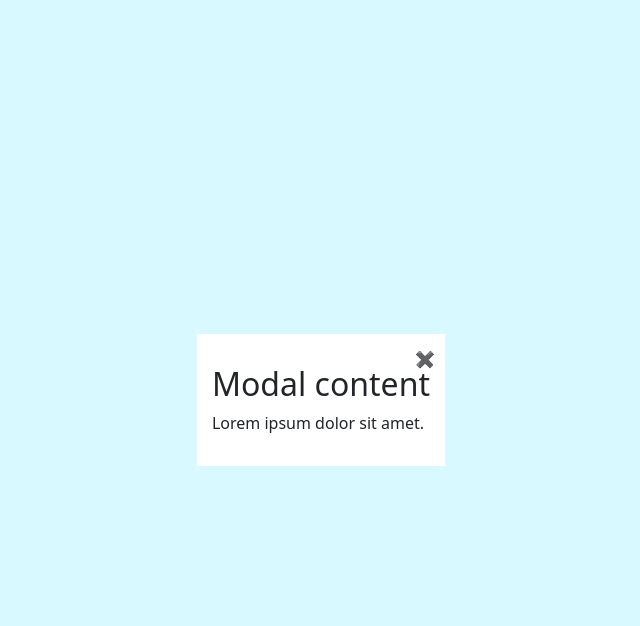
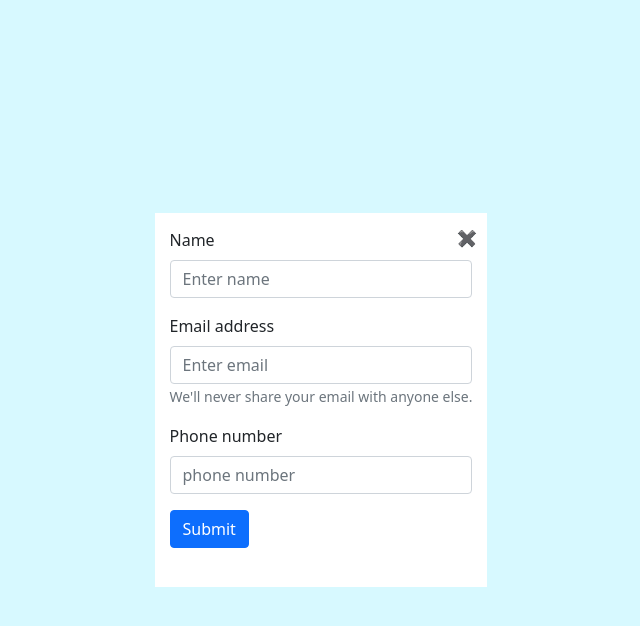
Before and after one commit to BegimaiA/News-app, a React (Create React App) app: page /auth in a window 1280 px wide. Both pictures are taken after a click on the button "Submit an application". Shown: the top 626 px of the page, without its empty margins (319-959 px from the left). Built offline with nearby package versions, Linux system fonts and the light colour scheme.

Commit message:
added setTimeout

```diff
--- a/src/components/Header/index.js
+++ b/src/components/Header/index.js
@@ -3,10 +3,33 @@ import {FontAwesomeIcon} from "@fortawesome/react-fontawesome";
 import {faBookReader} from "@fortawesome/free-solid-svg-icons";
 import {Link, NavLink} from "react-router-dom";
 import "./header.css"
+import {Button, Form} from "react-bootstrap";
+import axios from "axios";
 
 
 const Header = () => {
+    const initial = {name: "", email: "", phone: ""}
     const [isOpen, setIsOpen] = useState(false)
+    const [callback, setCallback] =useState(initial)
+    const [sentSuccess, setSentSuccess] = useState(false)
+
+    const handleInput = (e) => {
+       setCallback({...callback, [e.target.name]: e.target.value})
+    }
+    const handleSubmit =(e) => {
+        e.preventDefault()
+        axios.post("https://6115f1038f38520017a3863c.mockapi.io/callback", callback)
+            .then(()=>{
+                setSentSuccess(true)
+                setTimeout(()=>{
+                    setIsOpen(false)
+                    setSentSuccess(false)
+                    setCallback(initial)
+                }, 2000)
+            })
+    }
+
+
     return (
         <>
         <header className="header">
@@ -30,9 +53,37 @@ const Header = () => {
             {
                 isOpen &&  <div className="modal-window">
                         <div className="modal-cont">
-                        <h2 className="mt-3">Modal content</h2>
-                        <p>Lorem ipsum dolor sit amet.</p>
-                        <button className="close-modal mt-2" onClick={()=> setIsOpen(false)}>✖</button>
+
+                            {
+                                sentSuccess ? <h4>"Successfully sent"</h4> : <Form className="" onSubmit={handleSubmit}>
+                                    <Form.Group className="mb-3 " controlId="formBasicName">
+                                        <Form.Label htmlFor="name">Name</Form.Label>
+                                        <Form.Control id="name"  type="text" placeholder="Enter name" name="name" required  value={callback.name} onChange={handleInput}/>
+                                    </Form.Group>
+
+                                    <Form.Group className="mb-3 " controlId="formBasicEmail">
+                                        <Form.Label htmlFor="email">Email address</Form.Label>
+                                        <Form.Control  id="email" name="email" type="email" placeholder="Enter email"  required value={callback.email} onChange={handleInput} />
+                                        <Form.Text className="text-muted">
+                                            We'll never share your email with anyone else.
+                                        </Form.Text>
+                                    </Form.Group>
+
+                                    <Form.Group className="mb-3" controlId="formBasicPhone">
+                                        <Form.Label htmlFor="phone">Phone number</Form.Label>
+                                        <Form.Control id="phone" name="phone"  type="text" placeholder="phone number"   required value={callback.phone} onChange={handleInput} />
+                                    </Form.Group>
+                                    <Button variant="primary" type="submit" className="mb-4">
+                                        Submit
+                                    </Button>
+                                </Form>
+                            }
+
+
+                        <button className="close-modal mt-2" onClick={()=> {
+                            setIsOpen(false)
+                            setSentSuccess((false))}
+                        }>✖</button>
                     </div>
                 </div>
             }
```
